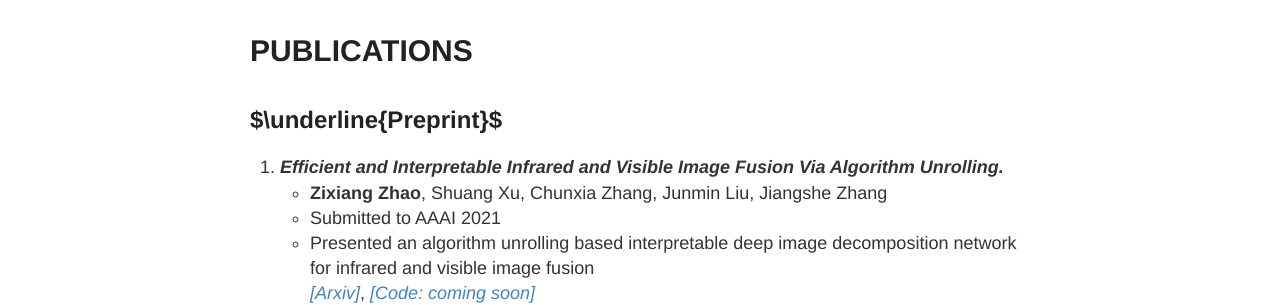
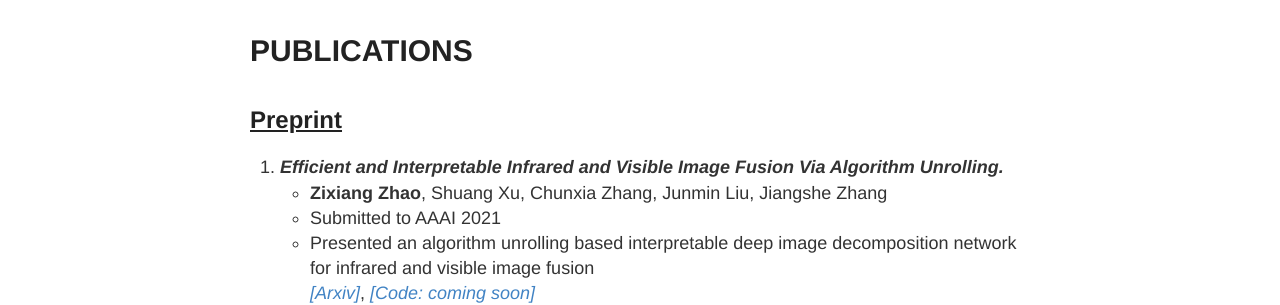
Before and after one commit to Zhaozixiang1228/Zhaozixiang1228.github.io, a Jekyll site: the page built from index.md, in a window 1280 px wide. Shown: the part 1084-1389 px from the top of the page. Built offline with Jekyll 4.4.1, drawn with Linux system fonts in a browser that asks for light colours; our own code applies the rules of GitHub Pages for plain Markdown files.

Commit message:
Update index.md

```diff
--- a/index.md
+++ b/index.md
@@ -29,7 +29,7 @@ I am expected to obtain my Master's degree in 2021 and purse **an admission of a
 
 # PUBLICATIONS
 
-## $\underline{Preprint}$
+## <u> Preprint </u>
 
 1. ***Efficient and Interpretable Infrared and Visible Image Fusion Via Algorithm Unrolling.***
 * **Zixiang Zhao**, Shuang Xu, Chunxia Zhang, Junmin Liu, Jiangshe Zhang
```
